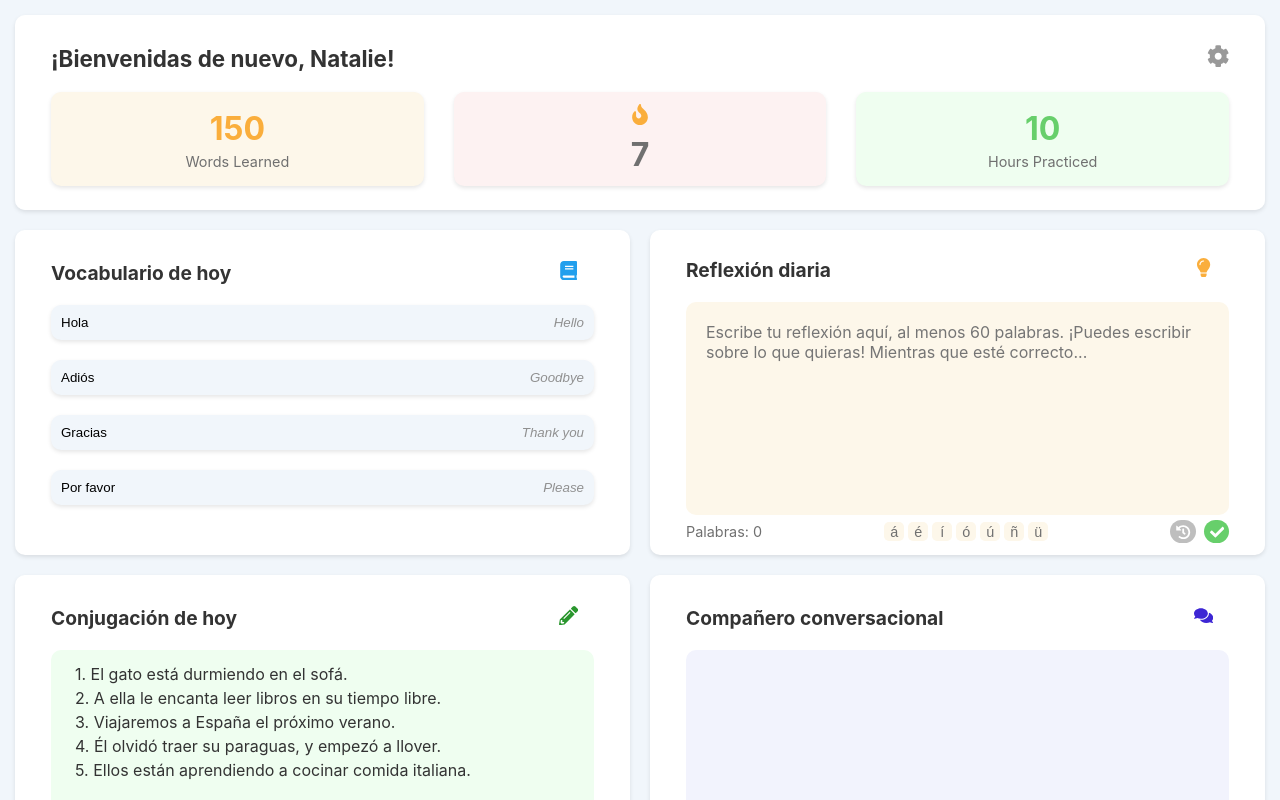
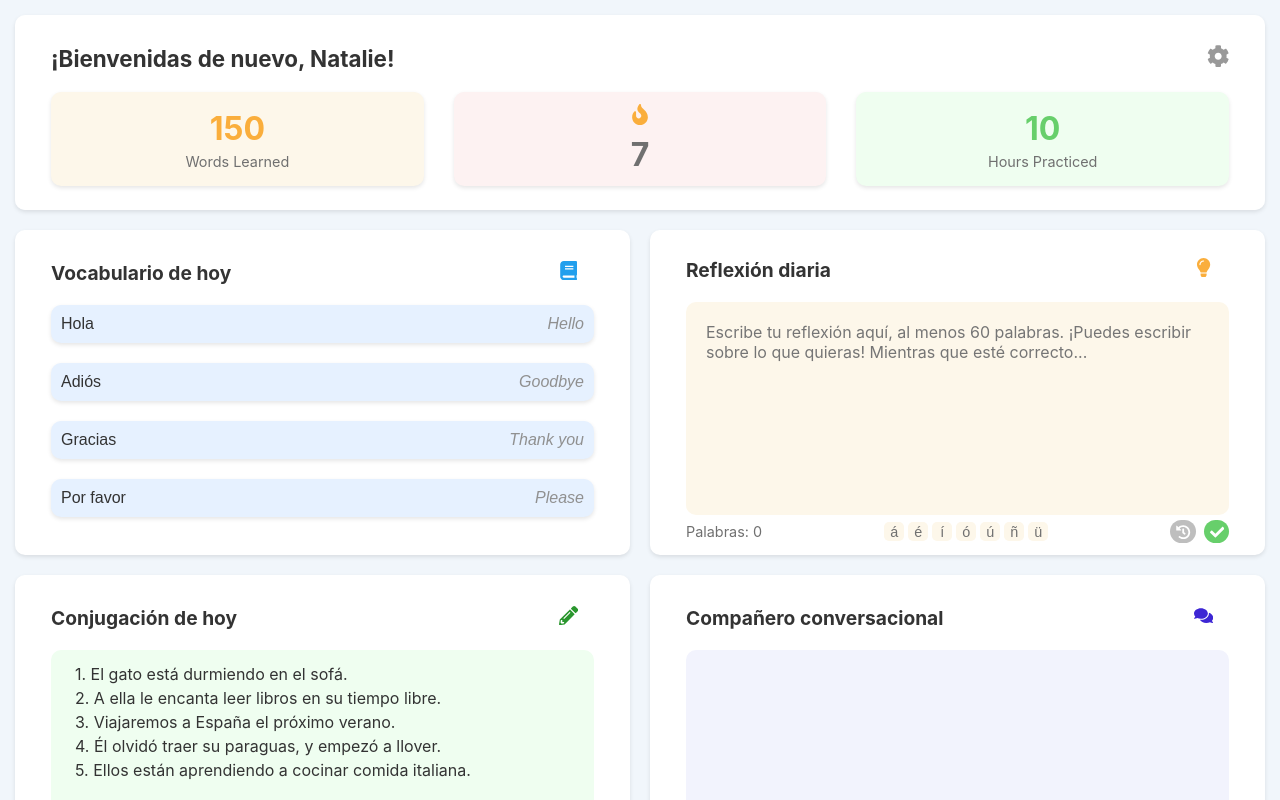
Before and after one commit to snowcodeer/language-dailies-frontend, a React (Create React App) app: page / in a window 1280 px wide. Built offline with nearby package versions, Linux system fonts and the light colour scheme.

Commit message:
animation and button refinement

```diff
--- a/src/styles/VocabBox.css
+++ b/src/styles/VocabBox.css
@@ -17,7 +17,7 @@
 }
 
 .vocab-box {
-  background: #f1f6fb;
+  background: #e6f1ff;
   border-radius: 10px;
   padding: 10px;
   box-shadow: 0 2px 4px rgba(0, 0, 0, 0.1);
@@ -29,10 +29,12 @@
   cursor: pointer;
   transition: background 1s ease, color 1s ease, opacity 1s ease;
   outline: none;
+  -webkit-tap-highlight-color: transparent;
+  font-size: 1rem;
 }
 
 .vocab-box.faded {
-  background: #fafafa;
+  background: #f8f8f8;
   color: transparent;
   pointer-events: none;
 }
@@ -47,6 +49,10 @@
   color: #909090;
 }
 
+.spanish-word {
+  color: #333333;
+}
+
 /* Add media query for mobile versions */
 @media (max-width: 1400px) {
   .vocab-grid {
```
